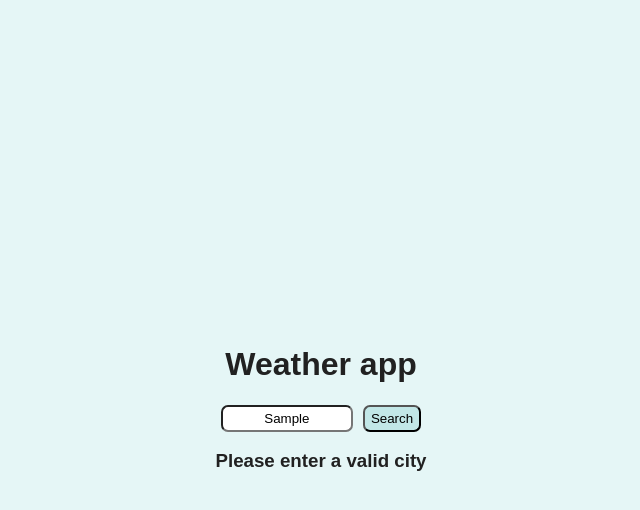
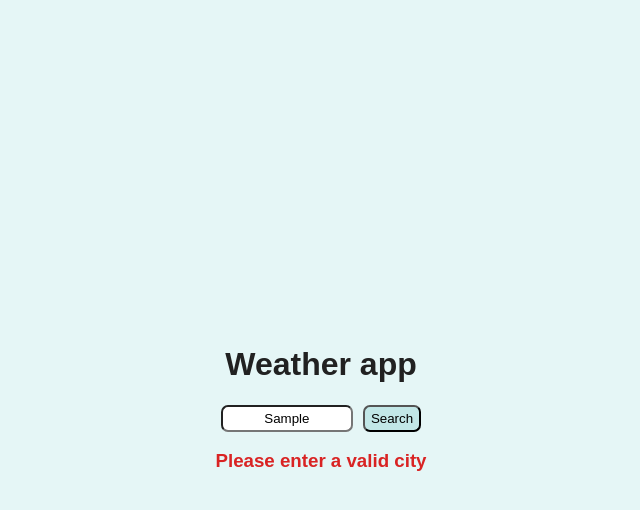
Before and after one commit to barboraferencova/weather-app, a plain HTML site: page index.html in a window 1280 px wide. Both pictures are taken after typing "Sample" into the empty fields and a click on the button "Search". Shown: the whole page, without its empty margins (319-959 px from the left). Drawn offline with Linux system fonts and the light colour scheme; no server answers.

Commit message:
Error msg basic styling

```diff
--- a/style.css
+++ b/style.css
@@ -35,3 +35,7 @@ body {
 #search-button:hover {
     background-color: #55a2a269;
 }
+
+.error-msg {
+    color: #d81515f0;
+}
```
